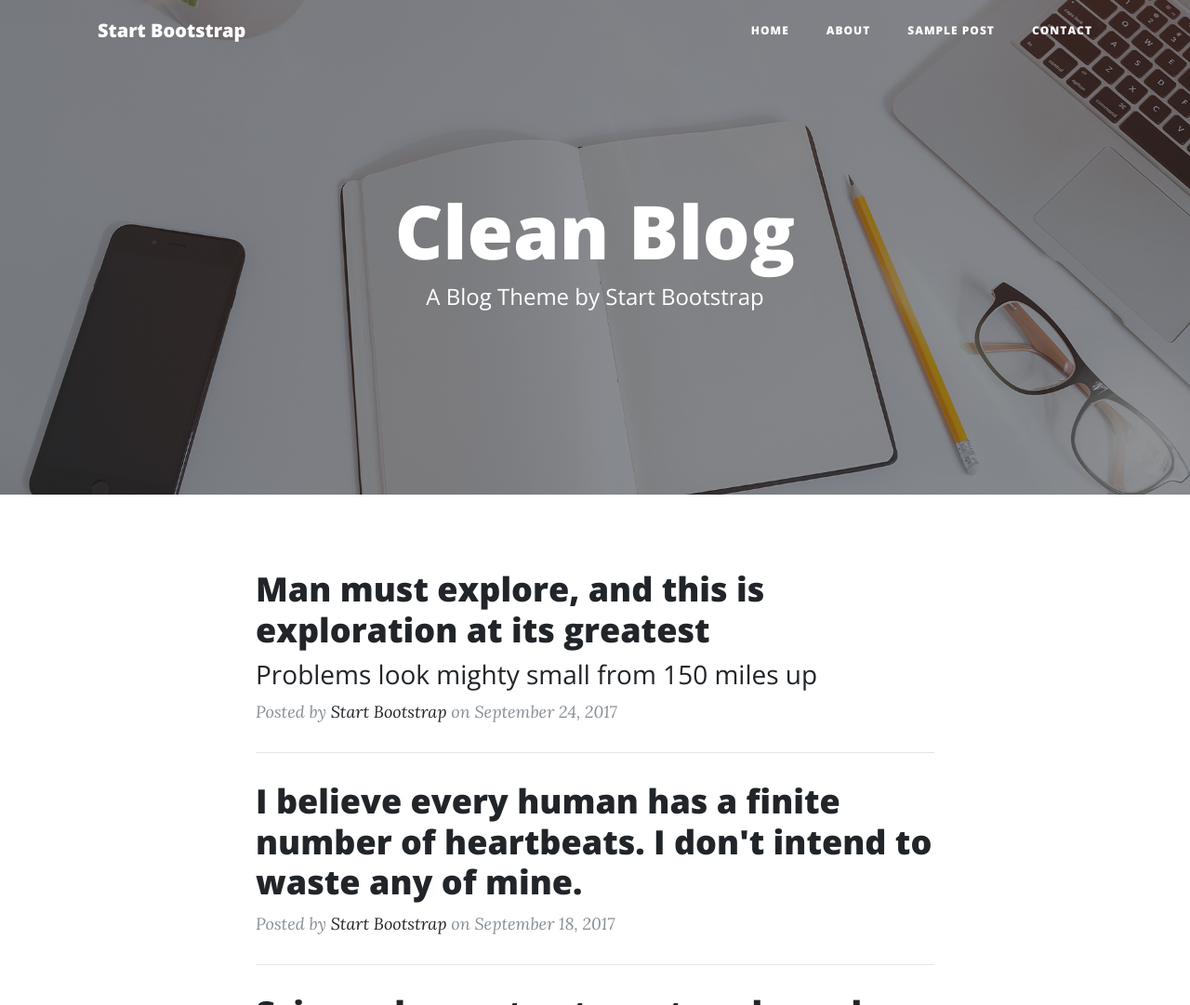
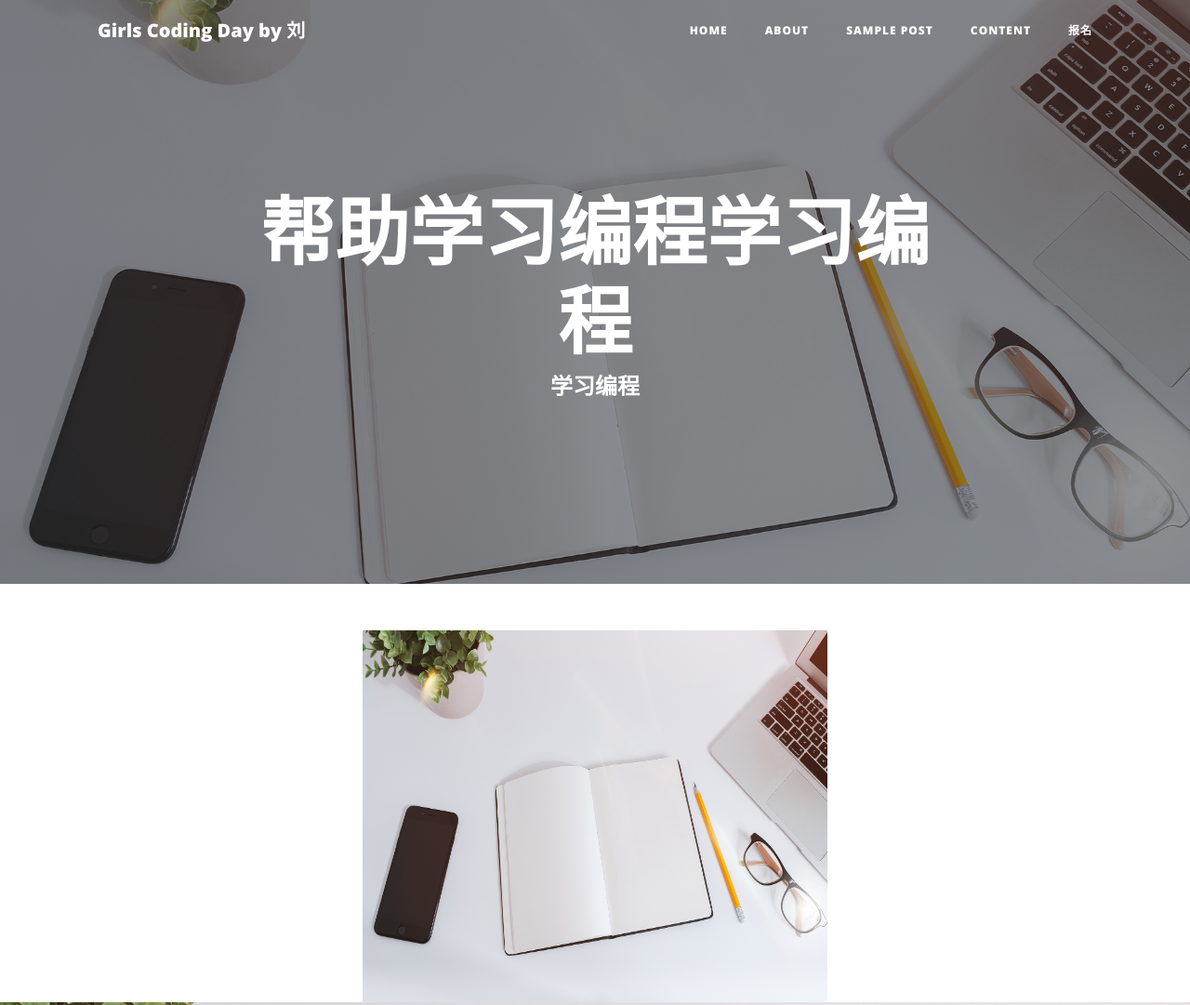
Before and after one commit to xiaotengliu/GirlsCodingDayDemo, a website: page index.html in a window 1280 px wide. Shown: the top 1081 px of the page at 93% size. Drawn offline with nearby package versions, Linux system fonts and the light colour scheme.

Commit message:
13日
13

```diff
--- a/index.html
+++ b/index.html
@@ -8,7 +8,7 @@
     <meta name="description" content="">
     <meta name="author" content="">
 
-    <title>Clean Blog - Start Bootstrap Theme</title>
+    <title>Girls Coding Day's Blog</title>
 
     <!-- Bootstrap core CSS -->
     <link href="vendor/bootstrap/css/bootstrap.min.css" rel="stylesheet">
@@ -28,7 +28,7 @@
     <!-- Navigation -->
     <nav class="navbar navbar-expand-lg navbar-light fixed-top" id="mainNav">
       <div class="container">
-        <a class="navbar-brand" href="index.html">Start Bootstrap</a>
+        <a class="navbar-brand" href="index.html">Girls Coding Day by 刘</a>
         <button class="navbar-toggler navbar-toggler-right" type="button" data-toggle="collapse" data-target="#navbarResponsive" aria-controls="navbarResponsive" aria-expanded="false" aria-label="Toggle navigation">
           Menu
           <i class="fa fa-bars"></i>
@@ -45,7 +45,9 @@
               <a class="nav-link" href="post.html">Sample Post</a>
             </li>
             <li class="nav-item">
-              <a class="nav-link" href="contact.html">Contact</a>
+              <a class="nav-link" href="contact.html"><b>Content</b></a>
+             <li class="nav-item">
+              <a class="nav-link" href="https://girlscodingday.org">报名</a>
             </li>
           </ul>
         </div>
@@ -59,13 +61,19 @@
         <div class="row">
           <div class="col-lg-8 col-md-10 mx-auto">
             <div class="site-heading">
-              <h1>Clean Blog</h1>
-              <span class="subheading">A Blog Theme by Start Bootstrap</span>
+              <h1>帮助学习编程学习编程</h1>
+              <span class="subheading"><span style="font-weight:bold;">学习编程</span></span>
             </div>
           </div>
         </div>
       </div>
     </header>
+
+
+	<center><img src="img/home-bg.jpg" width="500" height="400" align="middle" />
+
+
+	<header class="masthead" style="background-image: url('img/home-bg.jpg')">
 
     <!-- Main Content -->
     <div class="container">
@@ -73,11 +81,12 @@
         <div class="col-lg-8 col-md-10 mx-auto">
           <div class="post-preview">
             <a href="post.html">
-              <h2 class="post-title">
-                Man must explore, and this is exploration at its greatest
+              <h2 class="post-title" style = "font-size:40px" align="left">
+                大连理工大学软件学院safsafsafasfsdsdfgdsfgdsgdfg
               </h2>
               <h3 class="post-subtitle">
                 Problems look mighty small from 150 miles up
+                <span style="font-weight:bold;"></span>
               </h3>
             </a>
             <p class="post-meta">Posted by
@@ -143,6 +152,7 @@
               <li class="list-inline-item">
                 <a href="#">
                   <span class="fa-stack fa-lg">
+
                     <i class="fa fa-circle fa-stack-2x"></i>
                     <i class="fa fa-twitter fa-stack-1x fa-inverse"></i>
                   </span>
```
Also changed, not shown: post.html (+1 -1 lines).
